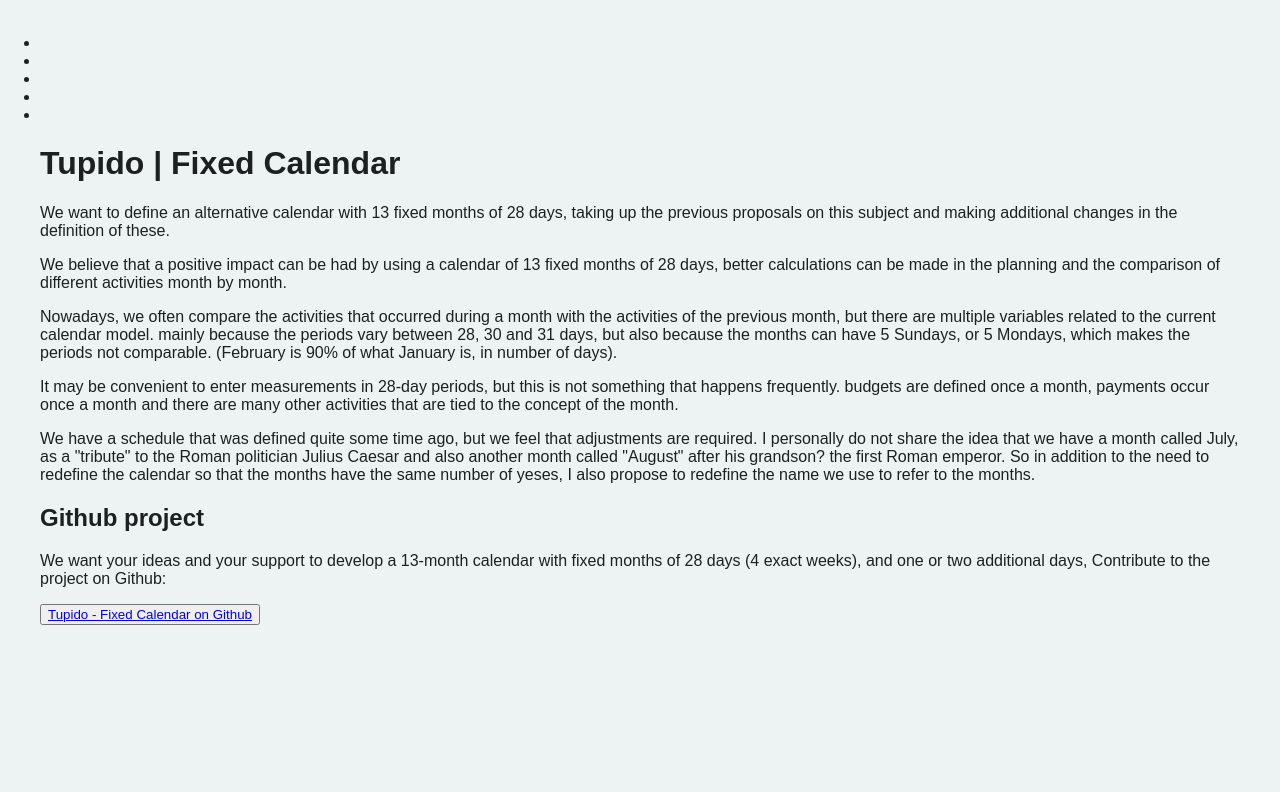
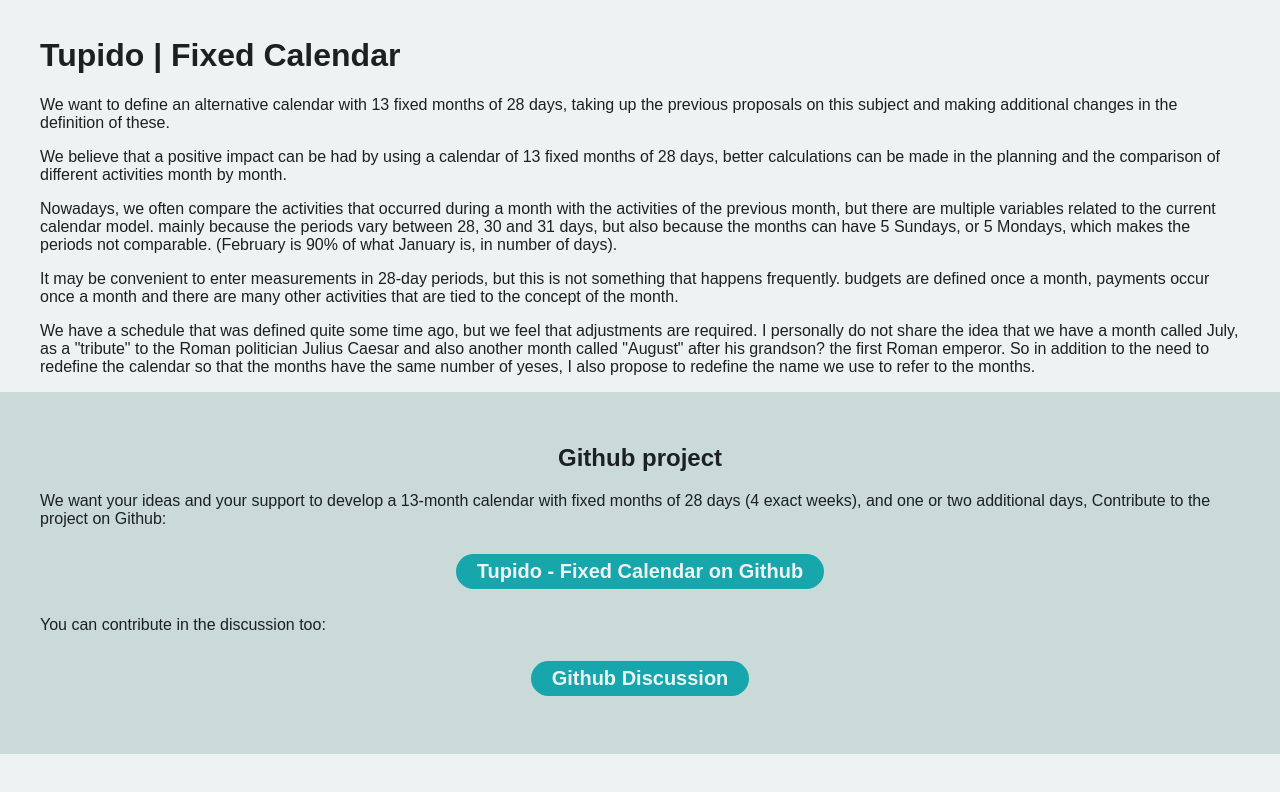
Before and after one commit to matizar/tupido, a plain HTML site: page index.html in a window 1280 px wide. Drawn offline with Linux system fonts and the light colour scheme.

Commit message:
Light / Dark color scheme, cta
Basic color scheme css, colors in day-night mode (from the browser).

```diff
--- a/index.html
+++ b/index.html
@@ -19,7 +19,7 @@
         <header>
             <nav>
                 <div class="brand">
-                    <img src="" alt="" />
+                    <!--<img src="" alt="" />-->
                 </div>
                 <ul id="mainMenu">
                     <li><a href="#"></a></li>
@@ -56,11 +56,15 @@
                 <button class="cta github">
                     <a href="https://github.com/matizar/tupido" rel="noreferrer noopener" target="_blank">Tupido - Fixed Calendar on Github</a>
                 </button>
+                <p>You can contribute in the discussion too:</p>
+                <button class="cta github">
+                    <a href="https://github.com/matizar/tupido/discussions" rel="noreferrer noopener" target="_blank">Github Discussion</a>
+                </button>
             </div>
         </section>
         <footer>
             <!-- Credits -->
         </footer>
-        <script src="" async defer></script>
+        <!--<script src="" async defer></script>-->
     </body>
 </html>
--- a/sass/_layout.scss
+++ b/sass/_layout.scss
@@ -5,6 +5,33 @@ body{
 .container {
     box-sizing: border-box;
     margin: 0 auto;
+    .cta{
+        display: block;
+        margin: 2em auto;
+        border: 0px solid transparent;
+        border-radius: 1.5em;
+        a{
+            display: block;
+            padding: 0.25em 0.75em;
+            text-decoration: none;
+        }
+    }
+}
+nav{
+    ul{
+        &#mainMenu{
+            display: flex;
+            li{
+                display: block;
+            }
+        }
+    }
+}
+section{
+    padding: 2em 0;
+    h2{
+        text-align: center;
+    }
 }
 @media screen and(max-width: 480px){
     .container{
--- a/sass/_theme.scss
+++ b/sass/_theme.scss
@@ -1,5 +1,42 @@
 @import 'design/variables';
+:root{
+    --main          : #16A6AB;
+    --ground        : #94B5B5;
+}
+@media screen and (prefers-color-scheme: light) {
+    :root {
+        --dSun      : #EDF2F2;
+        --sun       : #C9DAD9;
+        --oGround   : #A6C1C1;
+        --uGround   : #7A9494;
+        --moon      : #485757;
+        --dMoon     : #1C2020;
+    }
+}
+@media screen and (prefers-color-scheme: dark) {
+    :root {
+        --dSun      : #1C2020;
+        --sun       : #485757;
+        --oGround   : #7A9494;
+        --uGround   : #A6C1C1;
+        --moon      : #C9DAD9;
+        --dMoon     : #EDF2F2;
+    }
+}
 body{
-    background-color: $deepSun;
-    color: $deepMoon;
+    background-color: var(--dSun);
+    color: var(--dMoon);
 }
+.cta{
+    &.github{
+        background-color: var(--main);
+        a{
+            color: var(--dSun);
+        }
+    }
+}
+section{
+    &#development{
+        background-color: var(--sun);
+    }
+}
--- a/sass/_typo.scss
+++ b/sass/_typo.scss
@@ -1,3 +1,11 @@
 body{
     font-family: sans-serif;
 }
+.container{
+    .cta{
+        a{
+            font-size: 1.5em;
+            font-weight: bold;
+        }
+    }
+}
--- a/sass/style.scss
+++ b/sass/style.scss
@@ -8,3 +8,4 @@ body{
 /* * *      Theme      * * */
 @import '_theme.scss';
 /* * * *     End      * * * */
+/**********/
```
Also changed, not shown: css/style.css, css/style.min.css, 2 other files.
